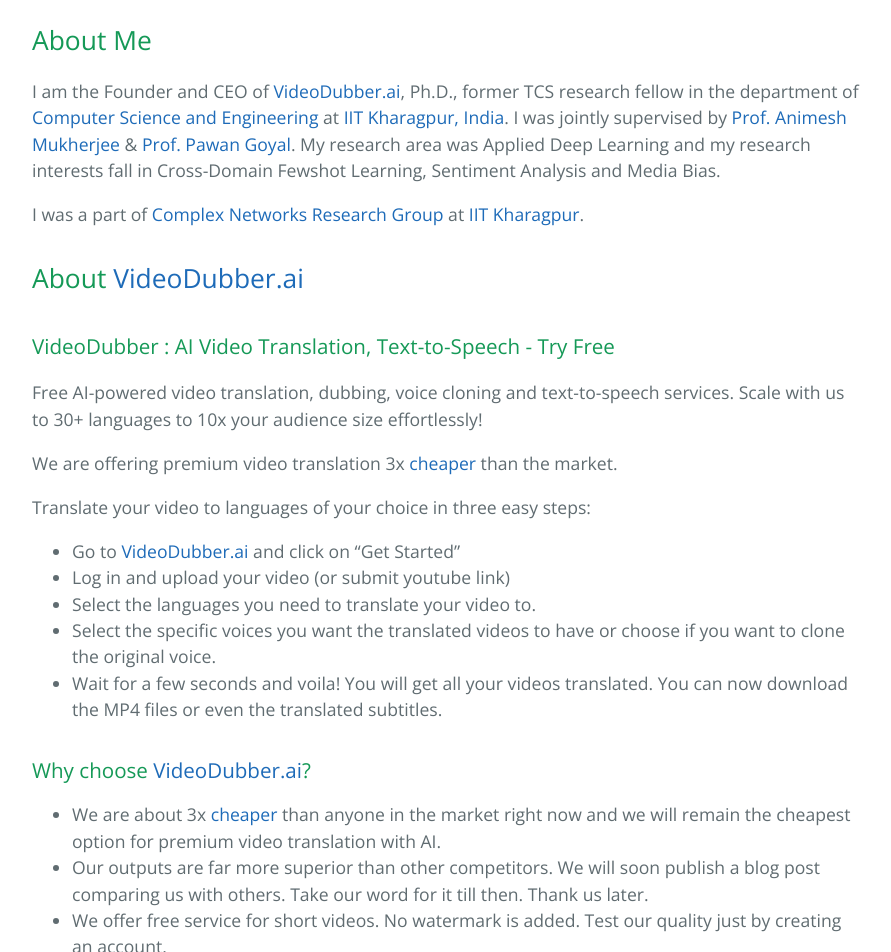
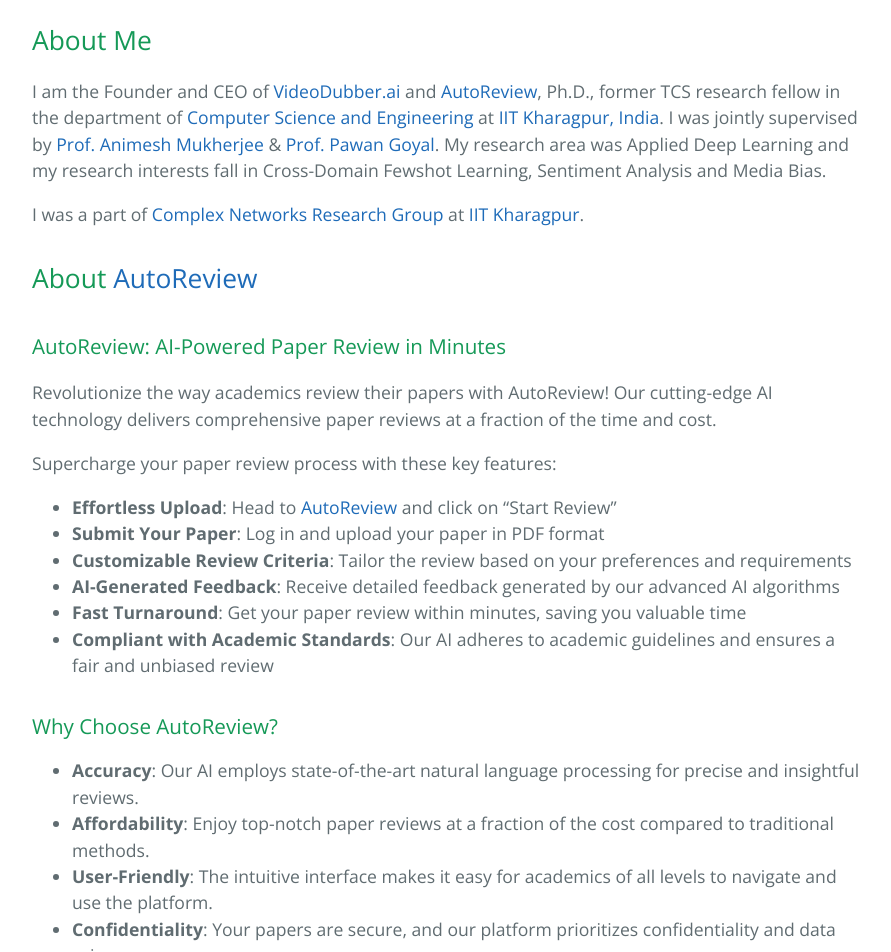
Before and after one commit to Souvic/Souvic.github.io, a Jekyll site: the page built from index.md, in a window 1280 px wide and 1400 px high, scrolled down 570 px. Shown: the top 952 px of the window, without its empty margins (192-1083 px from the left). Built offline with Jekyll 4.4.1, drawn with Linux system fonts in a browser that asks for light colours; our own code applies the rules of GitHub Pages for plain Markdown files; some of the changed text lies outside the part shown.

Commit message:
Update index.md

```diff
--- a/index.md
+++ b/index.md
@@ -1,23 +1,35 @@
 ## About Me
-I am the Founder and CEO of [VideoDubber.ai](https://videodubber.ai), Ph.D., former TCS research fellow in the department of [Computer Science and Engineering](http://cse.iitkgp.ac.in) at [IIT Kharagpur, India](http://www.iitkgp.ac.in/). I was jointly supervised by [Prof. Animesh Mukherjee](https://cse.iitkgp.ac.in/~animeshm/) & [Prof. Pawan Goyal](https://cse.iitkgp.ac.in/~pawang/). My research area was Applied Deep Learning and my research interests fall in Cross-Domain Fewshot Learning, Sentiment Analysis and Media Bias.
+I am the Founder and CEO of [VideoDubber.ai](https://videodubber.ai) and [AutoReview](https://videodubber.ai/autoreview/), Ph.D., former TCS research fellow in the department of [Computer Science and Engineering](http://cse.iitkgp.ac.in) at [IIT Kharagpur, India](http://www.iitkgp.ac.in/). I was jointly supervised by [Prof. Animesh Mukherjee](https://cse.iitkgp.ac.in/~animeshm/) & [Prof. Pawan Goyal](https://cse.iitkgp.ac.in/~pawang/). My research area was Applied Deep Learning and my research interests fall in Cross-Domain Fewshot Learning, Sentiment Analysis and Media Bias.
 
 I was a part of [Complex Networks Research Group](http://www.cnergres.iitkgp.ac.in/) at [IIT Kharagpur](http://www.iitkgp.ac.in/). <br>
 
-## About [VideoDubber.ai](https://videodubber.ai)
+## About [AutoReview](https://videodubber.ai/autoreview/)
 
-### VideoDubber : AI Video Translation, Text-to-Speech - Try Free
+### AutoReview: AI-Powered Paper Review in Minutes
 
-Free AI-powered video translation, dubbing, voice cloning and text-to-speech services. Scale with us to 30+ languages to 10x your audience size effortlessly!
+Revolutionize the way academics review their papers with AutoReview! Our cutting-edge AI technology delivers comprehensive paper reviews at a fraction of the time and cost.
 
-We are offering premium video translation 3x [cheaper](https://videodubber.ai/pricing/) than the market.
+Supercharge your paper review process with these key features:
 
-Translate your video to languages of your choice in three easy steps:
+- **Effortless Upload**: Head to [AutoReview](https://videodubber.ai/autoreview/) and click on "Start Review"
+- **Submit Your Paper**: Log in and upload your paper in PDF format
+- **Customizable Review Criteria**: Tailor the review based on your preferences and requirements
+- **AI-Generated Feedback**: Receive detailed feedback generated by our advanced AI algorithms
+- **Fast Turnaround**: Get your paper review within minutes, saving you valuable time
+- **Compliant with Academic Standards**: Our AI adheres to academic guidelines and ensures a fair and unbiased review
 
-- Go to [VideoDubber.ai](https://videodubber.ai) and click on "Get Started"
-- Log in and upload your video (or submit youtube link)
-- Select the languages you need to translate your video to.
-- Select the specific voices you want the translated videos to have or choose if you want to clone the original voice.
-- Wait for a few seconds and voila! You will get all your videos translated. You can now download the MP4 files or even the translated subtitles.
+### Why Choose AutoReview?
+
+- **Accuracy**: Our AI employs state-of-the-art natural language processing for precise and insightful reviews.
+- **Affordability**: Enjoy top-notch paper reviews at a fraction of the cost compared to traditional methods.
+- **User-Friendly**: The intuitive interface makes it easy for academics of all levels to navigate and use the platform.
+- **Confidentiality**: Your papers are secure, and our platform prioritizes confidentiality and data privacy.
+
+Ready to elevate your paper review experience? Visit [AutoReview](https://videodubber.ai/autoreview) and experience the future of academic peer review. Join now and enhance the quality of your research with AI-powered insights.
+
+[Get Started Now](https://videodubber.ai/autoreview/)
+
+*Disclaimer: AutoReview is committed to adhering to ethical AI practices and guidelines. All reviews generated are intended to supplement, not replace, traditional peer review processes.*
 
 ### Why choose [VideoDubber.ai](https://videodubber.ai)?
 
```
